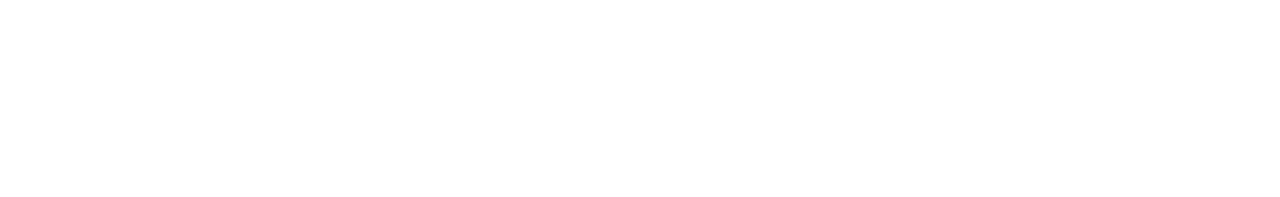
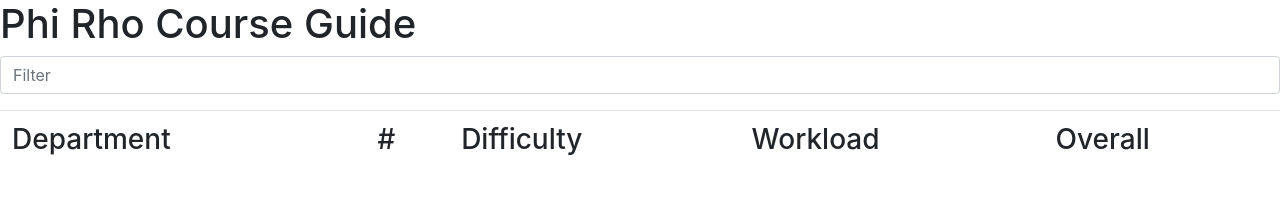
Before and after one commit to kenzshelley/PhiRhoCourseGuide, a plain HTML site: page courseguide.html in a window 1280 px wide. Drawn offline with nearby package versions, Linux system fonts and the light colour scheme.

Commit message:
Site generally functions & transfer script worked

```diff
--- a/courseguide.html
+++ b/courseguide.html
@@ -1,4 +1,37 @@
+<!DOCTYPE html>
+<head>
+  <title> Phi Rho Course Guide  </title>
+  <!--script src="//code.jquery.com/jquery-1.11.0.min.js"></script>
+  <script src="//code.jquery.com/jquery-migrate-1.2.1.min.js"></script-->
+  <script src="http://ajax.aspnetcdn.com/ajax/jquery/jquery-1.9.0.js"></script>
+  <script type="text/javascript" src="http://www.parsecdn.com/js/parse-1.2.19.min.js"></script>
+  <script src="main.js"></script>
+  <link rel="stylesheet" type="text/css" href="css/bootstrap.min.css">
+  <link rel="stylesheet" type="text/css" href="css/main.css">
+</head>
 
-<head>
-
-</head>
+<body>
+  <div id="title">
+    <h1> Phi Rho Course Guide </h1>
+  </div>
+  <div class="form-group">
+        <label class="sr-only" for="exampleInputEmail2">Email address</label>
+        <input type="text" class="form-control" id="exampleInputEmail2"
+            placeholder="Filter">
+  </div>
+  <div id="database_header">
+    <table id="header_table" class = "table">
+      <tr id="database_header">
+        <th class="h"> <h3>Department</h3> </th> <th class="h"><h3> #</h3> </th>
+        <th class="h"><h3>
+        Difficulty</h3> </th> <th class="h"><h3> Workload </h3></th>
+        <th class="h"><h3> Overall</h3> </th>
+      </tr>
+    </table>
+  </div>
+  <div id="database">
+    <table id="entries" class="table table-hover table-striped">
+    </table>
+  </div>
+</body>
+</html>
```
